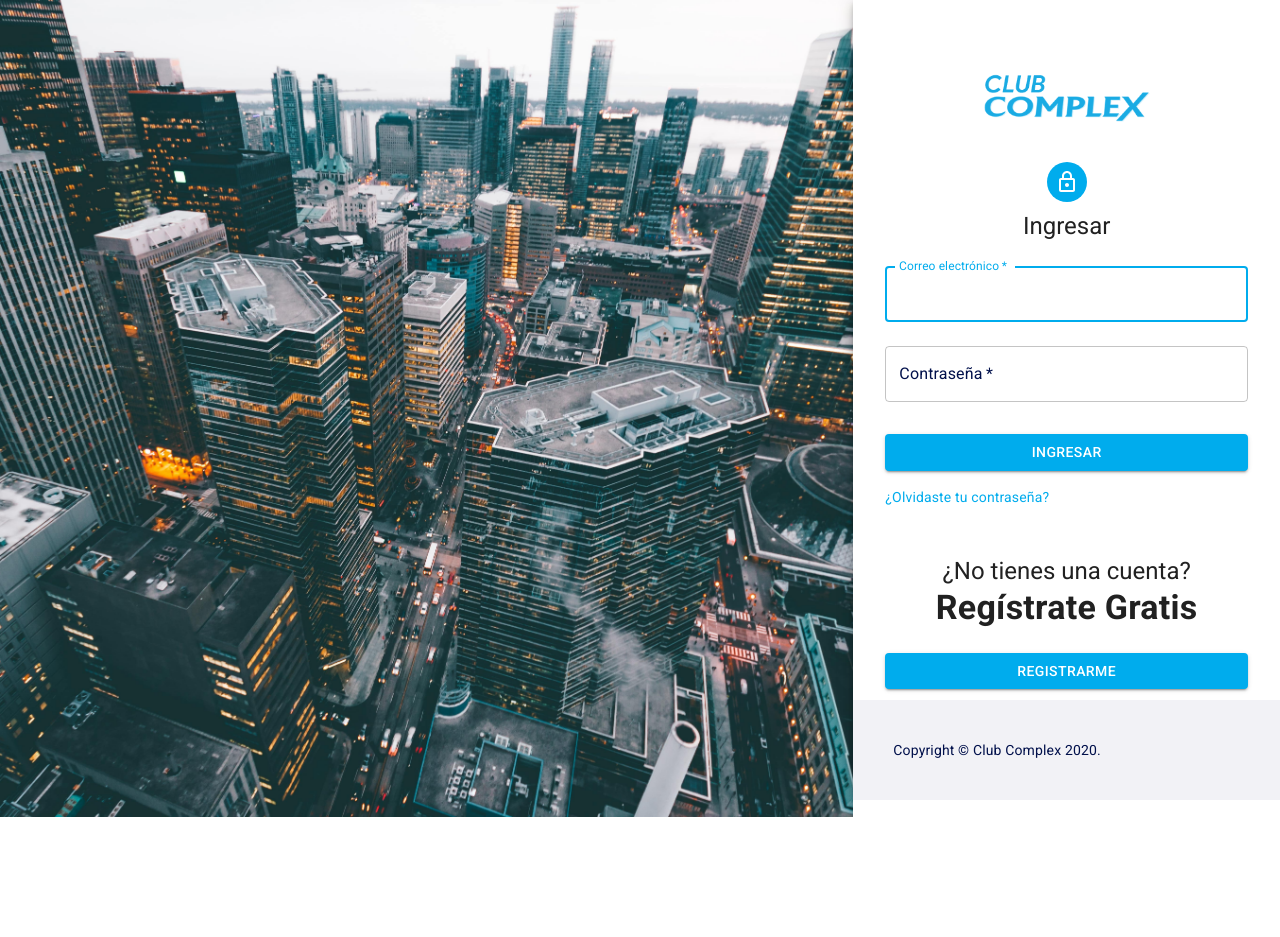
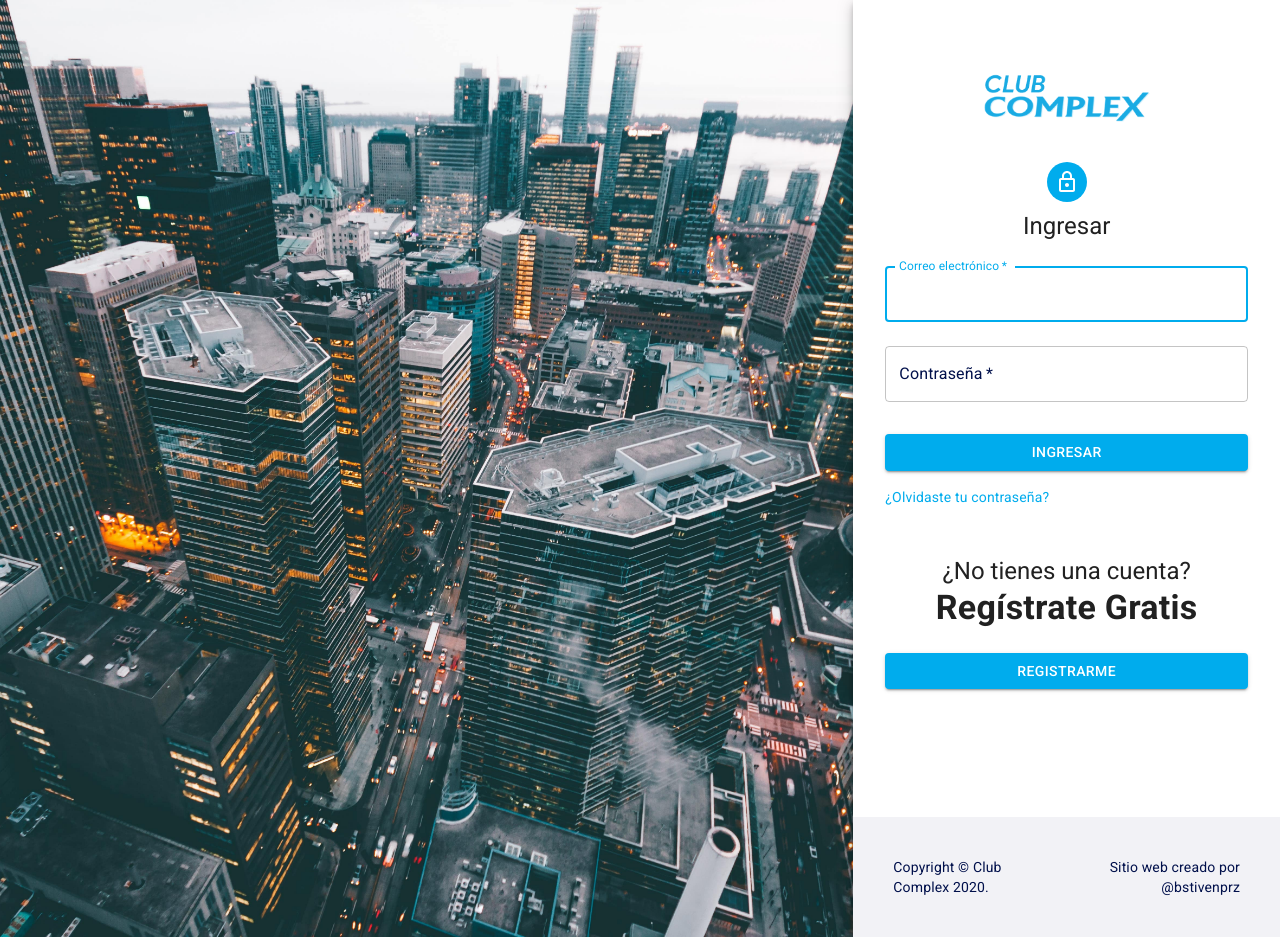
Before and after one commit to bstivenprz/ClubComplex, a React (Create React App) app in the folder web/: page /login in a window 1280 px wide. Before the commit the page ends 817 px from the top, so only its background shows below. Built offline with nearby package versions, Linux system fonts and the light colour scheme.

Commit message:
Ajuste a Footer Secundario

```diff
--- a/web/src/components/secondary-footer.js
+++ b/web/src/components/secondary-footer.js
@@ -8,8 +8,6 @@ import { makeStyles } from '@material-ui/core/styles';
 
 const useStyles = makeStyles((theme) => ({
   root: {
-    position: 'fixed',
-    bottom: 0,
     backgroundColor: theme.palette.background.footer.secondary,
     padding: theme.spacing(4)
   },
--- a/web/src/views/RestorePassword/index.js
+++ b/web/src/views/RestorePassword/index.js
@@ -13,6 +13,9 @@ import Container from '@material-ui/core/Container';
 import Footer from '../../components/secondary-footer';
 
 const useStyles = makeStyles((theme) => ({
+  root: {
+    height: '100vh'
+  },
   paper: {
     marginTop: theme.spacing(8),
     display: 'flex',
@@ -36,9 +39,11 @@ export default function SignIn() {
   const classes = useStyles();
 
   return (
-    <>
-      <Container component="main" maxWidth="xs">
+    <div>
         <CssBaseline />
+        <Grid container direction="column" component="main" className={classes.root}>
+          <Grid item xs>
+            <Container maxWidth="xs">
               <div className={classes.paper}>
                 <Avatar className={classes.avatar}>
                   <LockOutlinedIcon />
@@ -80,7 +85,9 @@ export default function SignIn() {
                 </form>
               </div>
             </Container>
+          </Grid>
           <Footer />
-    </>
+        </Grid>
+    </div>
   );
 }
```
Lines whose indentation alone changed are shown as unchanged.
